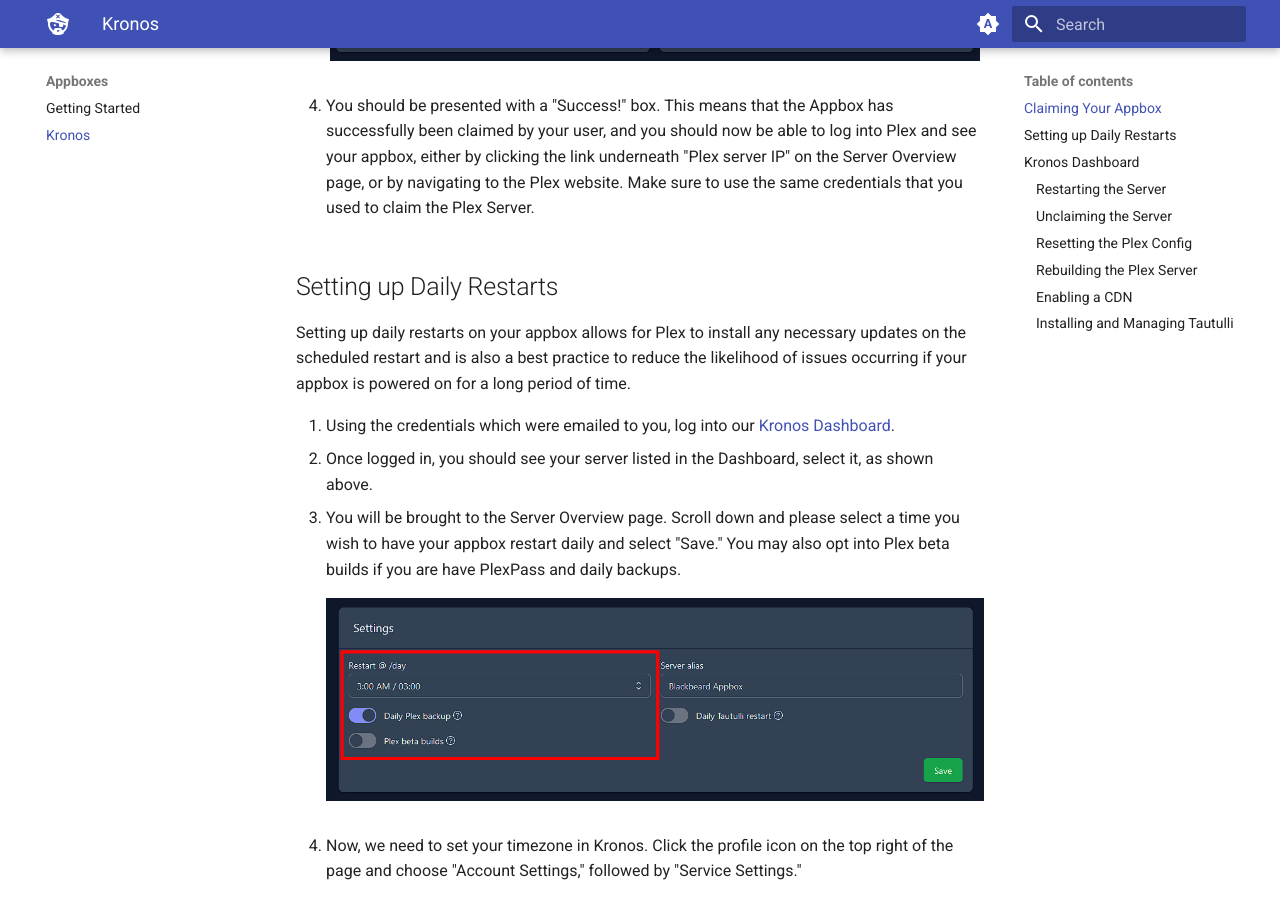
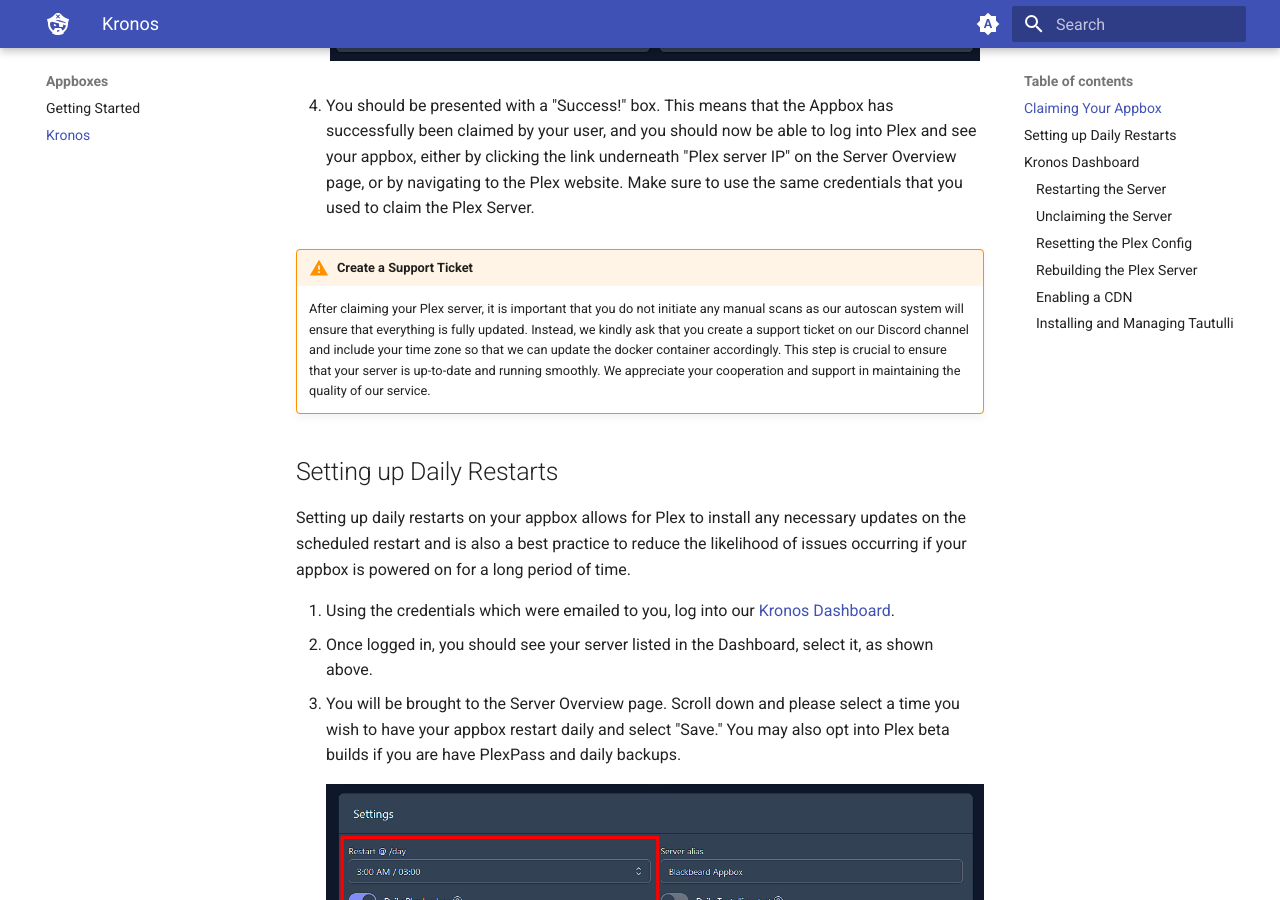
Before and after one commit to neomedia6989/docs-2, an MkDocs documentation site: the page built from docs/appboxes/kronos.md, in a window 1280 px wide and 900 px high, scrolled down 1346 px. Built offline with MkDocs 1.6.1 and Material for MkDocs 9.7.7, drawn with Linux system fonts in a browser that asks for light colours.

Commit message:
Update kronos.md

```diff
--- a/docs/appboxes/kronos.md
+++ b/docs/appboxes/kronos.md
@@ -20,6 +20,11 @@
     </figure>
 
 4. You should be presented with a "Success!" box. This means that the Appbox has successfully been claimed by your user, and you should now be able to log into Plex and see your appbox, either by clicking the link underneath "Plex server IP" on the Server Overview page, or by navigating to the Plex website. Make sure to use the same credentials that you used to claim the Plex Server.
+
+!!! warning "Create a Support Ticket"
+
+    After claiming your Plex server, it is important that you do not initiate any manual scans as our autoscan system will ensure that everything is fully updated. Instead, we kindly ask that you create a support ticket on our Discord channel and include your time zone so that we can update the docker container accordingly. This step is crucial to ensure that your server is up-to-date and running smoothly.
+    We appreciate your cooperation and support in maintaining the quality of our service.
 
 ## Setting up Daily Restarts
 
```
